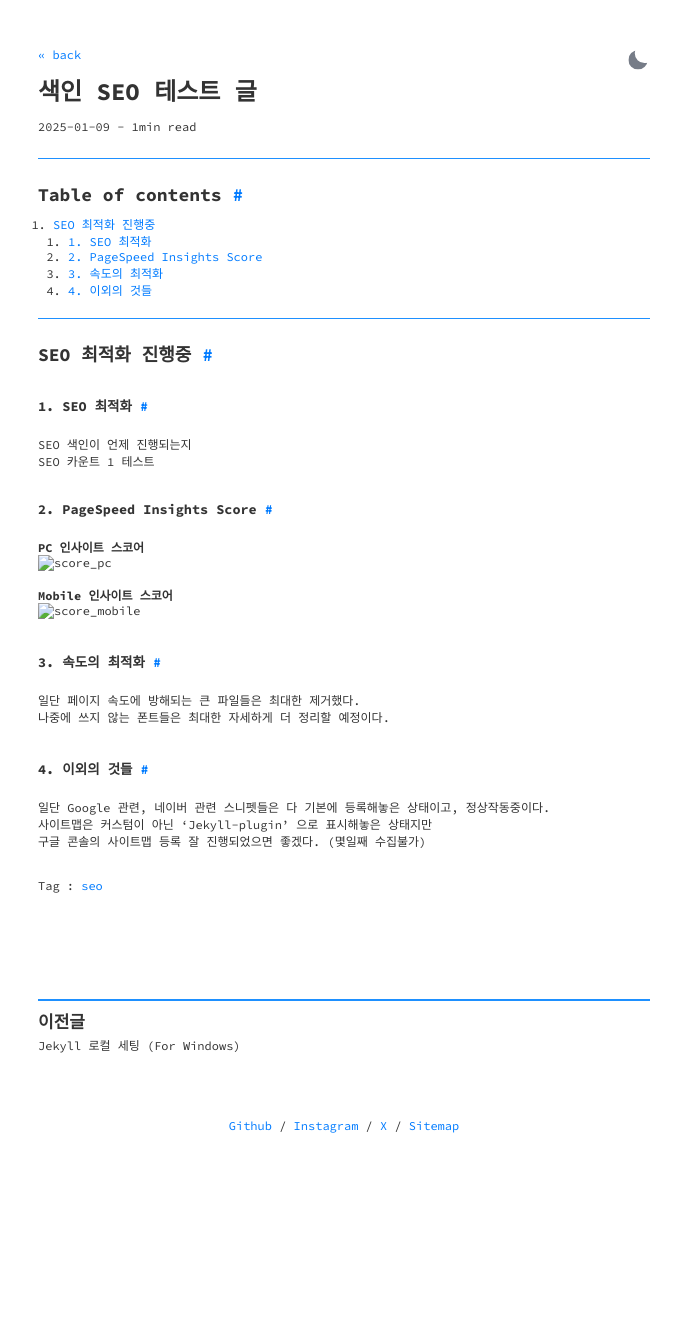
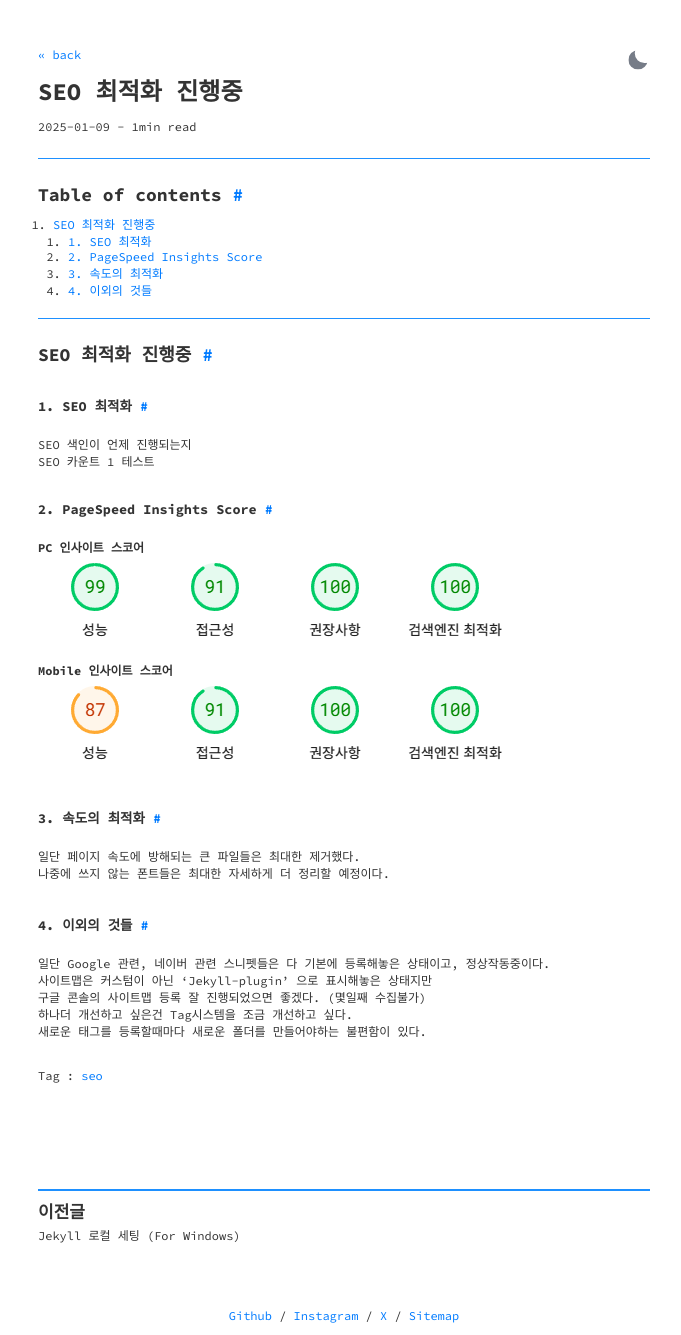
Before and after one commit to pozuhtuhv/pozuhtuhv.github.io, a Jekyll site: the page built from _posts/2025-01-09-index_article_test.md, in a window 1280 px wide. Shown: the whole page, without its empty margins (296-977 px from the left). Built offline with Jekyll 4.4.1, drawn with Linux system fonts in a browser that asks for light colours; before the commit the page ends 1145 px from its top, so only the background shows below that.

Commit message:
(edit) img_path

```diff
--- a/_posts/2025-01-09-index_article_test.md
+++ b/_posts/2025-01-09-index_article_test.md
@@ -1,12 +1,12 @@
 ---
-title: 색인 SEO 테스트 글
-description: SEO 최적화 진행중
+title: SEO 최적화 진행중
+description: SEO 최적화 진행 경험
 layout: post
 categories: ETC
 published : true
 date_published: 2025-01-09
 date_modified: 2025-01-09
-tag: [seo, ]
+tag: [seo]
 ---
 ---
 ## Table of contents
@@ -28,9 +28,9 @@ SEO 카운트 1 테스트<br>
 
 ### 2. PageSpeed Insights Score
 <b>PC 인사이트 스코어</b><br>
-![score_pc](../assets\img\index_score_pc.png)<br><br>
+![score_pc](/assets/img/index_score_pc.png)<br><br>
 <b>Mobile 인사이트 스코어</b><br>
-![score_mobile](../assets\img\index_score_mobile.png)<br>
+![score_mobile](/assets/img/index_score_mobile.png)<br>
 
 ### 3. 속도의 최적화
 일단 페이지 속도에 방해되는 큰 파일들은 최대한 제거했다.<br>
@@ -40,3 +40,5 @@ SEO 카운트 1 테스트<br>
 일단 Google 관련, 네이버 관련 스니펫들은 다 기본에 등록해놓은 상태이고, 정상작동중이다.<br>
 사이트맵은 커스텀이 아닌 'Jekyll-plugin' 으로 표시해놓은 상태지만<br>
 구글 콘솔의 사이트맵 등록 잘 진행되었으면 좋겠다. (몇일째 수집불가)<br>
+하나더 개선하고 싶은건 Tag시스템을 조금 개선하고 싶다.<br>
+새로운 태그를 등록할때마다 새로운 폴더를 만들어야하는 불편함이 있다.<br>
--- /dev/null
+++ b/tag/seo/index.html
@@ -0,0 +1,4 @@
+---
+layout: tag
+tag: seo
+---
```
